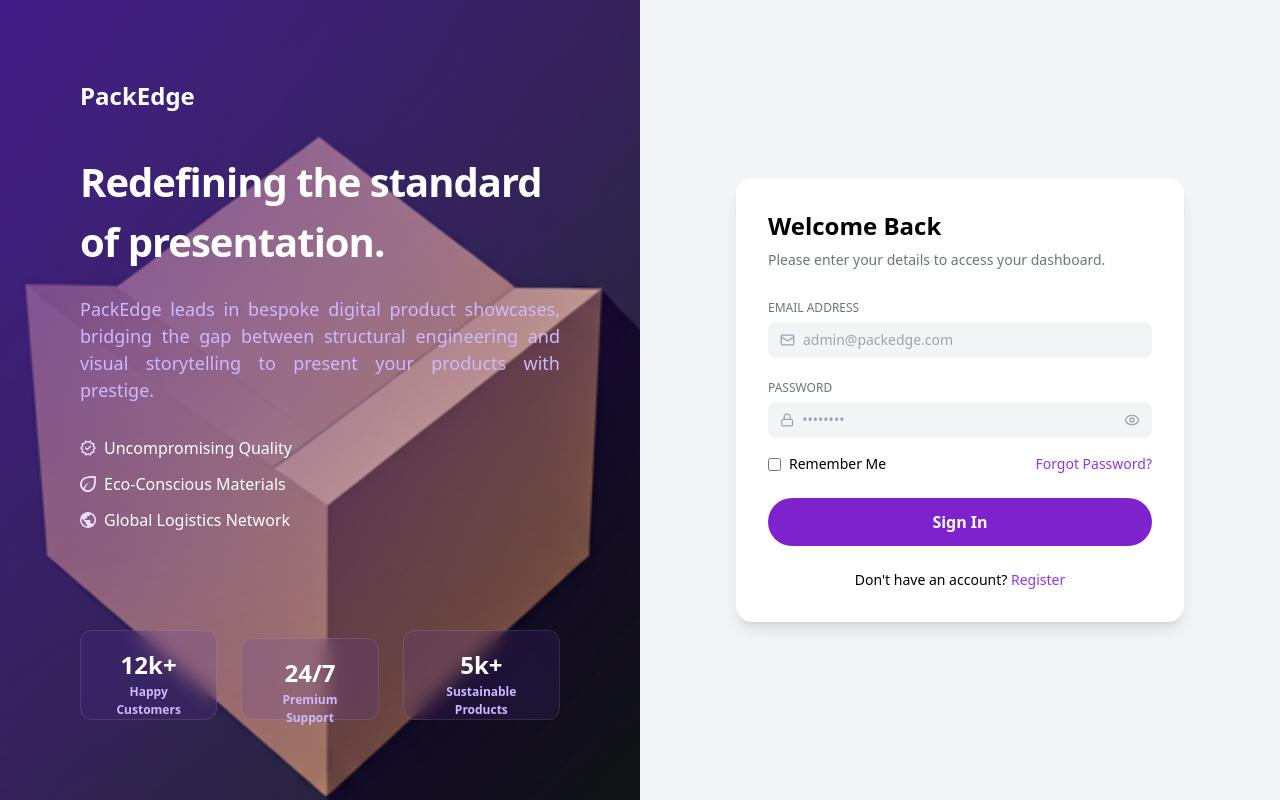
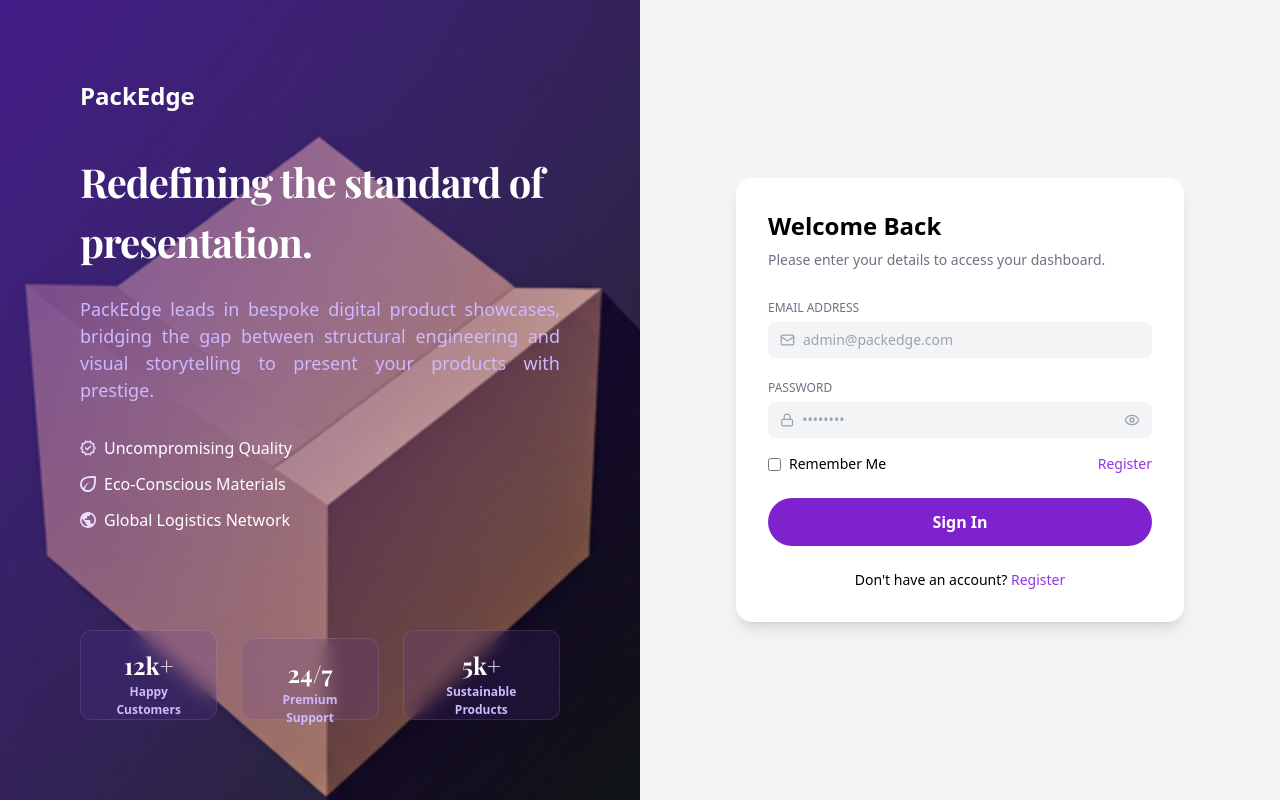
Before and after one commit to ThisaraniAloka/PackEdge, a React (Vite) app in the folder frontend/: page /login in a window 1280 px wide. Built offline with nearby package versions, Linux system fonts and the light colour scheme; no server answers; a web font is replaced by a local one.

Commit message:
update login page

```diff
--- a/frontend/src/pages/Login.jsx
+++ b/frontend/src/pages/Login.jsx
@@ -4,9 +4,11 @@ import loginImage from "../assets/auth/login.svg";
 import qualityIcon from "../assets/auth/quality.svg";
 import ecoIcon from "../assets/auth/eco.svg";
 import globalIcon from "../assets/auth/global.svg";
+import { useNavigate } from "react-router-dom";
 
 export default function Login() {
   const [showPassword, setShowPassword] = useState(false);
+  const navigate = useNavigate();
 
   return (
     <div className="min-h-screen flex">
@@ -33,7 +35,7 @@ export default function Login() {
           <div>
             <h1 className="text-2xl font-bold mb-10">PackEdge</h1>
 
-            <h2 className="font-manrope font-extrabold text-[40px] leading-[60px] tracking-tight mb-6">
+            <h2 className="font-playfair font-extrabold text-[40px] leading-[60px] tracking-tight mb-6">
               Redefining the standard of presentation.
             </h2>
 
@@ -76,20 +78,20 @@ export default function Login() {
               className="rounded-xl text-center relative"
               style={{
                 height: "90px",
-                backgroundColor: "rgba(94,53,177,0.15)", // 5E35B1 at 15% opacity
+                backgroundColor: "rgba(94,53,177,0.15)",
                 border: "1px solid rgba(255,255,255,0.1)",
-                backdropFilter: "blur(10px)", // optional if you want blur effect
+                backdropFilter: "blur(10px)",
                 padding: "16px",
               }}
             >
               <h3
-                className="font-manrope font-bold text-[24px]"
+                className="font-playfair font-bold text-[24px]"
                 style={{ color: "#FFFFFF" }}
               >
                 12k+
               </h3>
               <p
-                className="font-inter font-semibold text-[12px]"
+                className="font-semibold text-[12px]"
                 style={{ color: "#CEB8FF" }}
               >
                 Happy Customers
@@ -109,13 +111,13 @@ export default function Login() {
               }}
             >
               <h3
-                className="font-manrope font-bold text-[24px]"
+                className="font-playfair font-bold text-[24px]"
                 style={{ color: "#FFFFFF" }}
               >
                 24/7
               </h3>
               <p
-                className="font-inter font-semibold text-[12px]"
+                className="font-semibold text-[12px]"
                 style={{ color: "#CEB8FF" }}
               >
                 Premium Support
@@ -134,13 +136,13 @@ export default function Login() {
               }}
             >
               <h3
-                className="font-manrope font-bold text-[24px]"
+                className="font-playfair font-bold text-[24px]"
                 style={{ color: "#FFFFFF" }}
               >
                 5k+
               </h3>
               <p
-                className="font-inter font-semibold text-[12px]"
+                className="font-semibold text-[12px]"
                 style={{ color: "#CEB8FF" }}
               >
                 Sustainable Products
@@ -197,9 +199,12 @@ export default function Login() {
               <input type="checkbox" />
               Remember Me
             </label>
-            <a href="#" className="text-purple-600 font-medium">
-              Forgot Password?
-            </a>
+            <button
+              onClick={() => navigate("/Register")}
+              className="text-purple-600 font-medium"
+            >
+              Register
+            </button>
           </div>
 
           {/* Button */}
@@ -210,9 +215,12 @@ export default function Login() {
           {/* Register */}
           <p className="text-center text-sm mt-6">
             Don't have an account?{" "}
-            <a href="#" className="text-purple-600 font-medium">
+            <button
+              onClick={() => navigate("/Register")}
+              className="text-purple-600 font-medium"
+            >
               Register
-            </a>
+            </button>
           </p>
         </div>
       </div>
```
